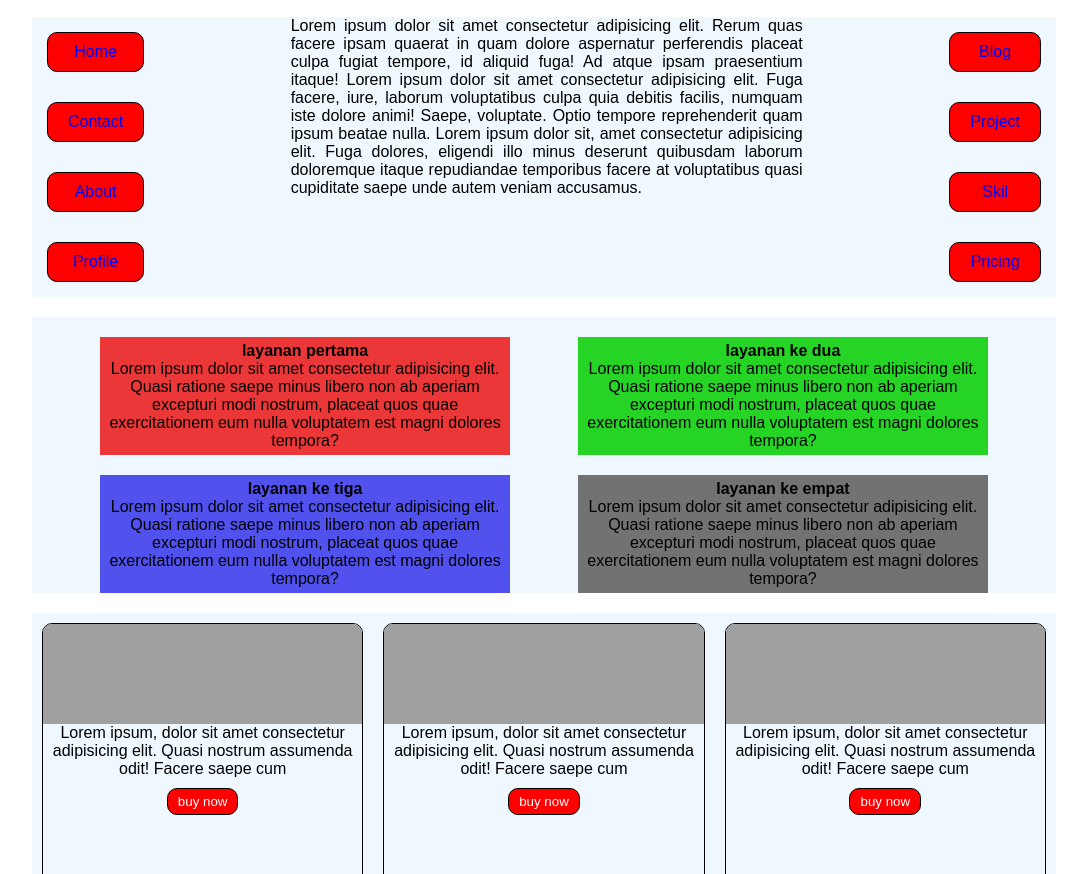
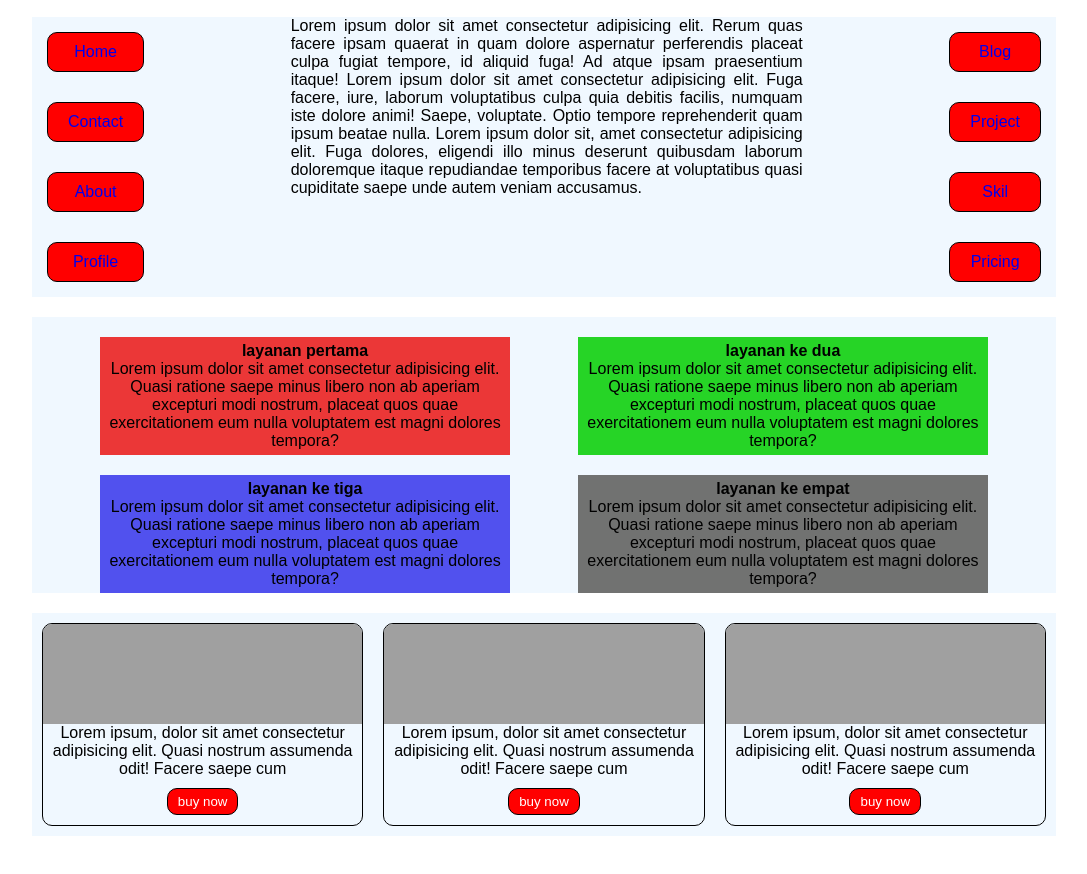
Before and after one commit to axzid/flexbox, a plain HTML site: page index.html in a window 1280 px wide. Shown: the part 78-952 px from the top of the page, without its empty margins (96-1183 px from the left). Drawn offline with Linux system fonts and the light colour scheme.

Commit message:
Update style.css

```diff
--- a/style.css
+++ b/style.css
@@ -120,7 +120,7 @@ header p{
     margin: 20px auto;
     background-color: aliceblue;
     display: flex;
-    height: 500px
+
 
 }
 .card{
@@ -128,6 +128,7 @@ header p{
     border-radius: 10px;
     overflow: hidden;
     margin: 10px;
+
 
 
 
```
